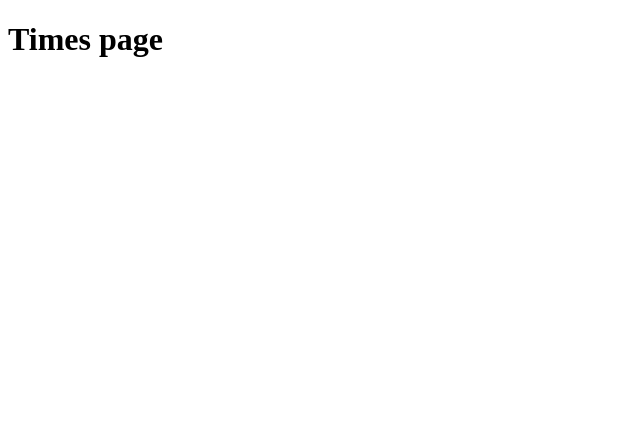
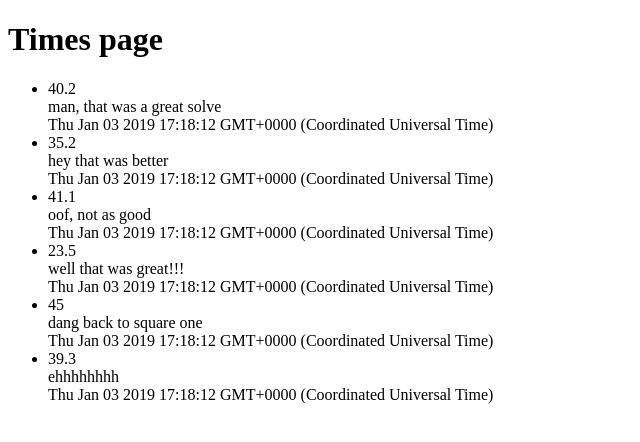
Before and after one commit to jsurt/Task-Timer, a website: page public/times.html in a window 1280 px wide. Shown: the whole page, without its empty margins (0-640 px from the left). Drawn offline with nearby package versions, Linux system fonts and the light colour scheme.

Commit message:
created mock data to develop client side around

```diff
--- /dev/null
+++ b/public/client.js
@@ -0,0 +1,66 @@
+'use strict'
+
+const MOCK_DATA = {
+    recordedTimes: [
+        {
+            "id": 111111,
+            "time": 40.2,
+            "notes": 'man, that was a great solve',
+            "date": new Date()
+        },
+        {
+            "id": 222222,
+            "time": 35.2,
+            "notes": 'hey that was better',
+            "date": new Date()
+        },
+        {
+            "id": 333333,
+            "time": 41.1,
+            "notes": 'oof, not as good',
+            "date": new Date()
+        },
+        {
+            "id": 444444,
+            "time": 23.5,
+            "notes": 'well that was great!!!',
+            "date": new Date()
+        },
+        {
+            "id": 555555,
+            "time": 45.0,
+            "notes": 'dang back to square one',
+            "date": new Date()
+        },
+        {
+            "id": 666666,
+            "time": 39.3,
+            "notes": 'ehhhhhhhh',
+            "date": new Date()
+        }
+    ]
+};
+
+function getTimesData(callback) {
+    setTimeout(() => {callback(MOCK_DATA)}, 500);
+}
+
+function displayTimesData(data) {
+    for (let i = 0; i < data.recordedTimes.length; i++) {
+        $('.js-times').append(`
+            <li class='time-item'>
+                <div>${data.recordedTimes[i].time}</div>
+                <div>${data.recordedTimes[i].notes}</div>
+                <div>${data.recordedTimes[i].date}</div>
+            </li>
+        `);
+    }
+}
+
+function getAndDisplayTimes() {
+    getTimesData(displayTimesData);
+}
+
+$(function() {
+    getAndDisplayTimes();
+});
--- a/public/times.html
+++ b/public/times.html
@@ -8,5 +8,10 @@
 </head>
 <body>
     <h1>Times page</h1>
+
+    <ul class="js-times"></ul>
+
 </body>
+<script src="https://ajax.googleapis.com/ajax/libs/jquery/3.3.1/jquery.min.js"></script>
+<script src="client.js"></script>
 </html>
```
Also changed, not shown: public/login.html (+2 -0 lines), public/timer.html (+2 -0 lines), public/styles.css (added).
